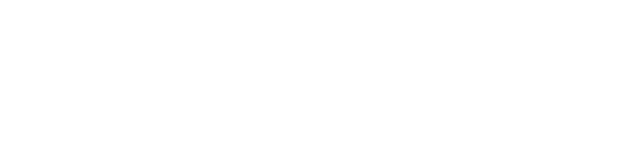
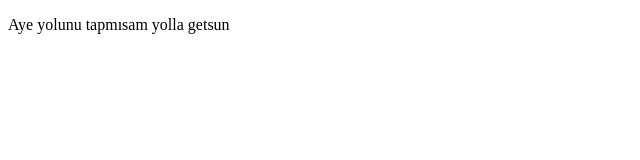
Before and after one commit to CodeAcademyTeam/gitTest, a plain HTML site: page index.html in a window 1280 px wide. Shown: the whole page, without its empty margins (0-640 px from the left). Drawn offline with Linux system fonts and the light colour scheme.

Commit message:
Bu ikinci commentimdir

```diff
--- a/index.html
+++ b/index.html
@@ -4,6 +4,6 @@
 	<title>Git Lesson</title>
 </head>
 <body>
-
+<p>Aye yolunu tapmısam yolla getsun</p>
 </body>
 </html>
```
